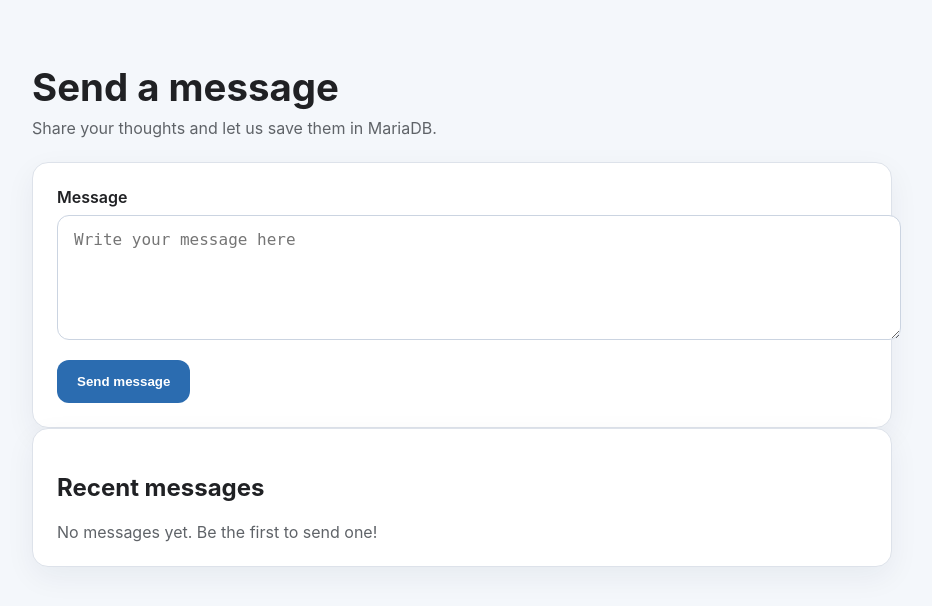
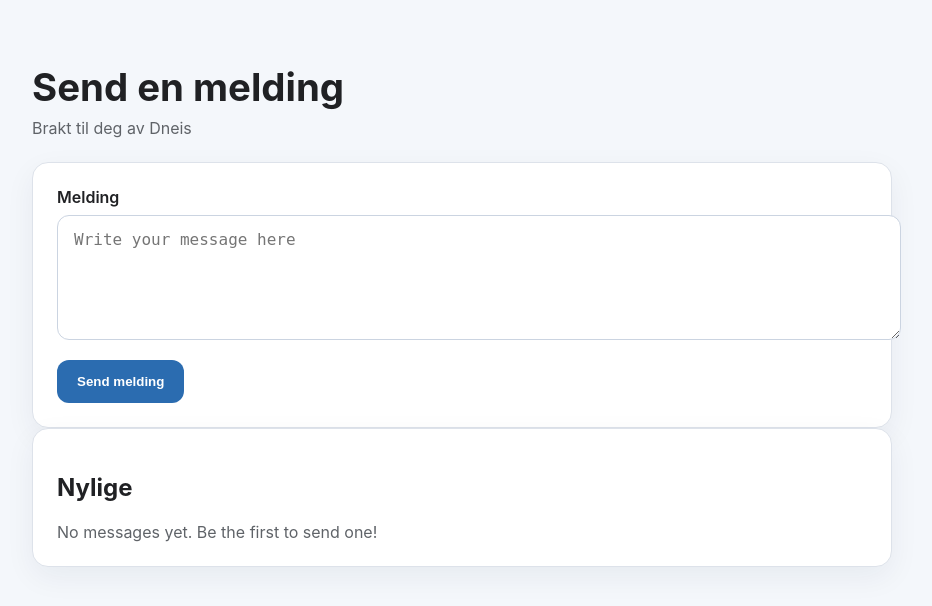
Before and after one commit to DeinTheFool/ITeksamen, a Flask app: page / in a window 1280 px wide. Shown: the top 606 px of the page, without its empty margins (178-1110 px from the left). Run offline with Flask 3, Linux system fonts and the light colour scheme; data that the repository does not hold is empty.

Commit message:
tweaking
La til .env og fikset litt på språket

```diff
--- a/templates/index.html
+++ b/templates/index.html
@@ -9,8 +9,8 @@
   <body>
     <main class="container">
       <section class="hero">
-        <h1>Send a message</h1>
-        <p>Share your thoughts and let us save them in MariaDB.</p>
+        <h1>Send en melding</h1>
+        <p>Brakt til deg av Dneis</p>
       </section>
 
       {% if error %}
@@ -23,14 +23,14 @@
 
       <form action="{{ url_for('index') }}" method="post" class="message-form">
 
-        <label for="message">Message</label>
+        <label for="message">Melding</label>
         <textarea id="message" name="message" rows="5" placeholder="Write your message here" required></textarea>
 
-        <button type="submit">Send message</button>
+        <button type="submit">Send melding</button>
       </form>
 
       <section class="messages">
-        <h2>Recent messages</h2>
+        <h2>Nylige</h2>
         {% if messages %}
         <ul>
           {% for message in messages %}
```
